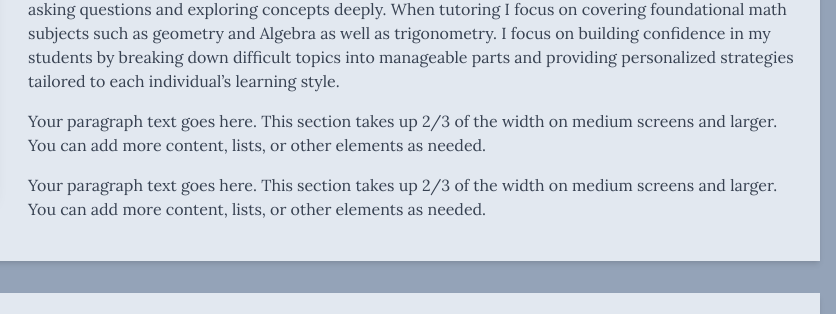
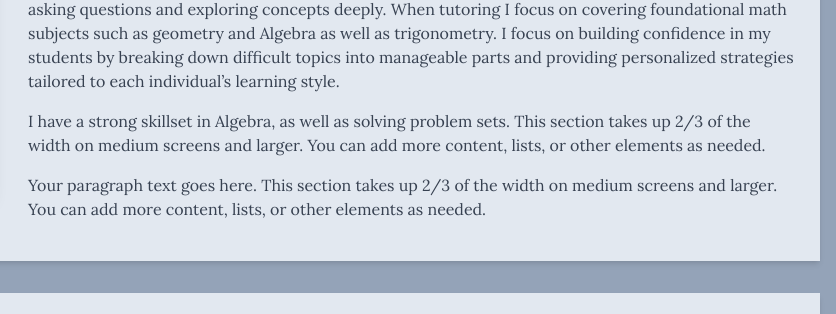
Before and after one commit to jiandarugar/Jian-s-Website, a plain HTML site: page index.html in a window 1280 px wide. Shown: the part 1479-1793 px from the top of the page, 444-1280 px from the left. Drawn offline with nearby package versions, Linux system fonts and the light colour scheme; a web font is replaced by a local one.

Commit message:
added algrebra comment

```diff
--- a/index.html
+++ b/index.html
@@ -55,7 +55,7 @@
 
             	</p>
             	<p class="text-gray-700 mb-4">
-                	Your paragraph text goes here. This section takes up 2/3 of the width on medium screens and larger. You can add more content, lists, or other elements as needed.
+                	I have a strong skillset in Algebra, as well as solving problem sets. This section takes up 2/3 of the width on medium screens and larger. You can add more content, lists, or other elements as needed.
             	</p>
             	<p class="text-gray-700 mb-4">
                 	Your paragraph text goes here. This section takes up 2/3 of the width on medium screens and larger. You can add more content, lists, or other elements as needed.
```
